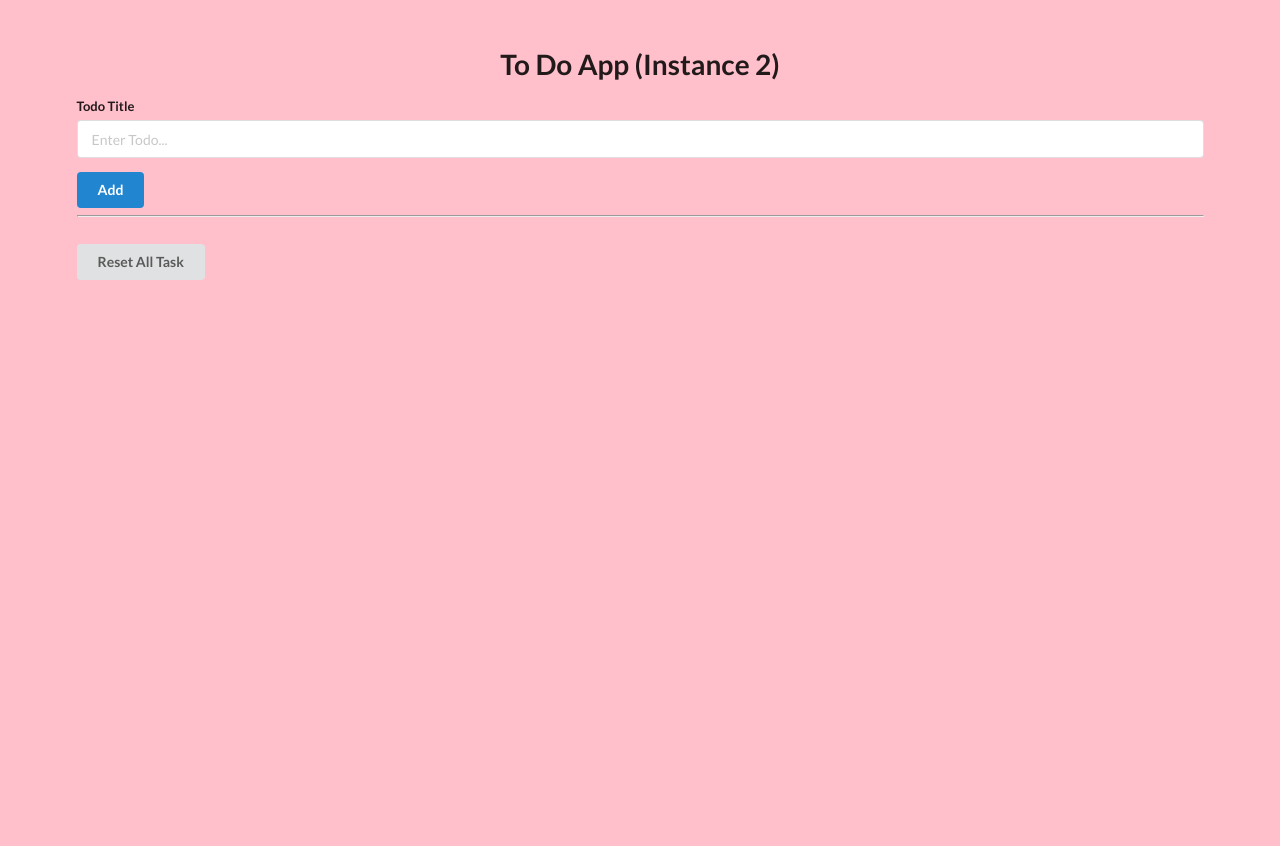
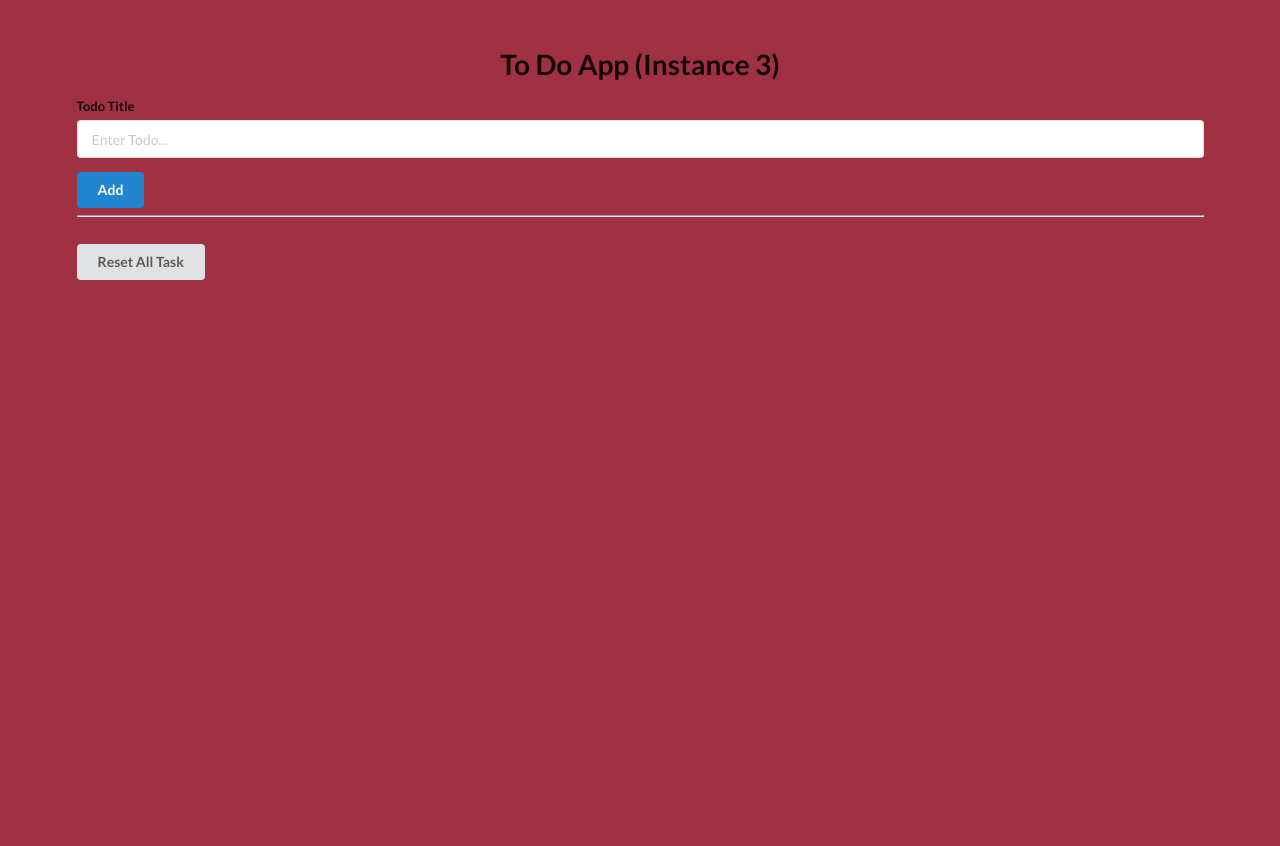
Before and after one commit to VinayakSingoriya/deployTest, a Flask app: page / in a window 1280 px wide. Run offline with Flask 2, Linux system fonts and the light colour scheme; data that the repository does not hold is empty.

Commit message:
for instance 3

```diff
--- a/templates/base.html
+++ b/templates/base.html
@@ -10,9 +10,9 @@
     <script src="https://cdn.jsdelivr.net/npm/semantic-ui@2.4.2/dist/semantic.min.js"></script>
 </head>
 
-<body style="background-color:pink;">
+<body style="background-color:rgb(160, 49, 67);">
     <div style="margin-top: 50px;" class="ui container">
-        <h1 class="ui center aligned header">To Do App (Instance 2)</h1>
+        <h1 class="ui center aligned header">To Do App (Instance 3)</h1>
 
         <form class="ui form" action="/add" method="post">
             <div class="field">
```
